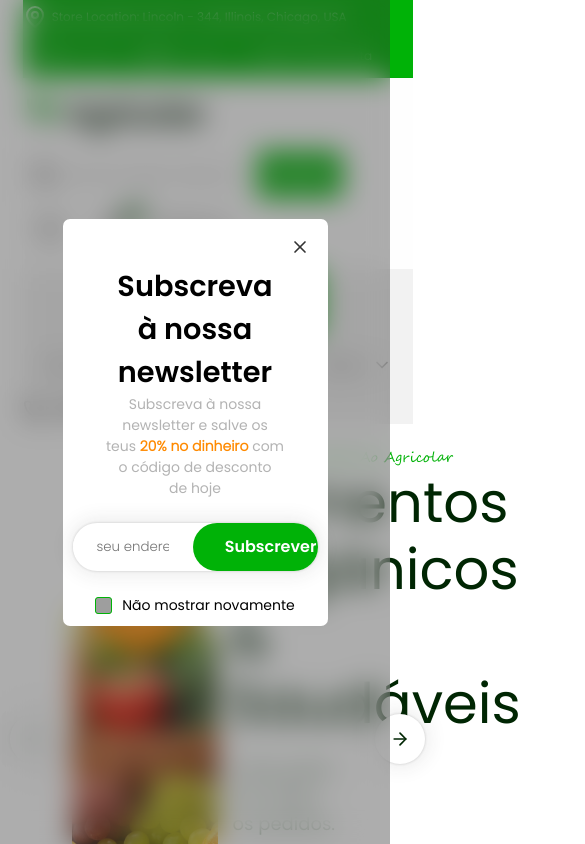
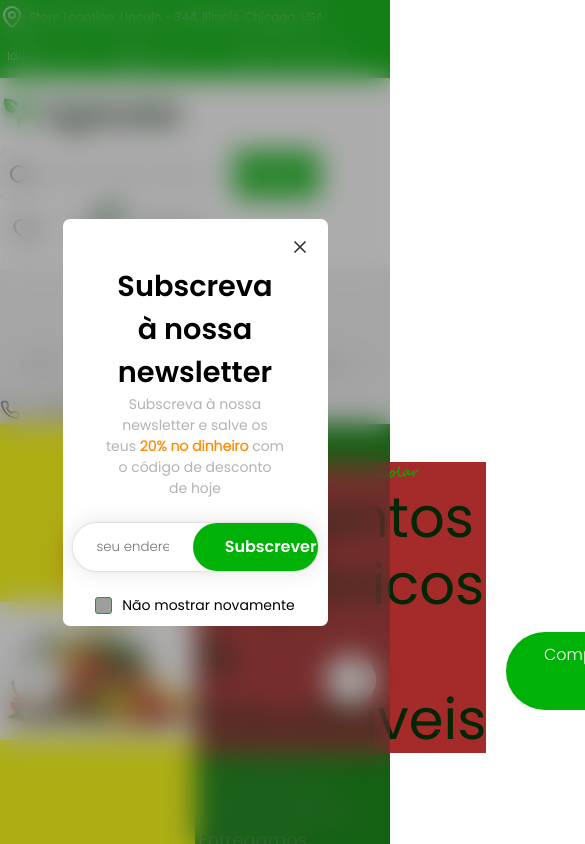
Before and after one commit to delciocapolo/agricolar, a React (Vite) app: page / in a window 390 px wide. Shown: the top 844 px of the page, 585 px wide, since content can reach past the window. Built offline with nearby package versions, Linux system fonts and the light colour scheme; grey boxes are pictures that could not be loaded.

Commit message:
having problems with the responsiveness or height of the parent element

```diff
--- a/src/App.tsx
+++ b/src/App.tsx
@@ -3,6 +3,7 @@ import Menu from "./components/Navigation/Menu";
 import Skeleton from "./components/Body/Skeleton";
 import imageExample from "./assets/products/Image.jpg"
 import Footer from "./components/Footer/Footer";
+import Header from "./components/Header/Header";
 // import { MenuCustom } from "./components/main-components/MenuToggle/MenuCustom";
 // import { IITemMenuCustom } from "./components/main-components/MenuToggle/interfaces/interfaces";
 
@@ -73,6 +74,7 @@ const App = () => {
   return (
     <Fragment>
       <Menu />
+      <Header />
       <Skeleton />
       <Footer />
     </Fragment>
--- a/src/components/Body/Skeleton.tsx
+++ b/src/components/Body/Skeleton.tsx
@@ -1,6 +1,5 @@
 
 import styled from "@emotion/styled";
-import Header from "../Header/Header";
 import BG from "../BG/BG";
 import { PaddingProvider } from "../contexts/padding";
 import Banners from "../main-components/Banners/Banners";
@@ -16,7 +15,6 @@ const Skeleton = () => {
     return (
         <PaddingProvider>
             <SkeletonContainer>
-                <Header />
                 <BG />
                 <Banners />
                 <FeaturedProducts />
--- a/src/components/Header/Arrow/Arrow.tsx
+++ b/src/components/Header/Arrow/Arrow.tsx
@@ -4,7 +4,7 @@ import { FC, MouseEvent } from "react";
 
 const ArrowContainer = styled['div']`
     position: absolute;
-    width: 99%;
+    width: 97%;
 
     justify-content: space-between;
     padding: 0.2rem 0.5rem;
--- a/src/components/Header/ComponentBase/ComponentBaseHeader.tsx
+++ b/src/components/Header/ComponentBase/ComponentBaseHeader.tsx
@@ -1,9 +1,34 @@
 import styled from "@emotion/styled";
+import { Container } from "../../Container/Container";
+
+const heightGeneral = 'calc(100vh - 350px)';
+
+export const ImageOFFContainer = styled(Container)`
+    min-height: 0;
+    height: ${heightGeneral};
+    padding: 0;
+    margin: auto;
+    background-color: red;
+    gap: 0;
+
+    background-color: brown;
+
+    justify-content: space-between;
+`;
+
+export const ImageContainer = styled['div']`
+    width: 50%;
+    height: ${heightGeneral};
+    padding: 0;
+    position: relative;
+    background-color: yellow;
+`;
 
 export const Image = styled['img']`
     width: 100%;
+    min-height: 275px;
     height: 100%;
-    object-fit: cover;
+    object-fit: contain;
 `;
 
 export const OFF = styled['div']`
@@ -14,8 +39,8 @@ export const OFF = styled['div']`
     background-color: var(--Warning);
 
     right: 30px;
-    top: 10%;
-    transform: rotate(20deg);
+    top: 18%;
+    // transform: rotate(20deg);
     padding-top: 0.7rem;
 
     gap: 0;
@@ -24,19 +49,6 @@ export const OFF = styled['div']`
     & > * {
         color: var(--White);
     }
-`;
-
-export const ImageOFFContainer = styled['div']`
-    width: 100%;
-    gap: 0.5rem;
-    justify-content: space-between;
-`;
-
-export const ImageContainer = styled['div']`
-    width: 50%;
-    height: 430px;
-    position: relative;
-    background-color: transparent;
 `;
 
 export const PorcentText = styled['h1']`
--- a/src/components/Header/Header.tsx
+++ b/src/components/Header/Header.tsx
@@ -18,15 +18,15 @@ import {
 const Header = () => {
     const { padding } = useContext(PaddingContext);
 
-    const HeaderContainer = styled(Box)`
-            position: relative;
-            width: 100%;
-            // min-height: 700px;
-            min-height: calc(100vh - 214px);
-            padding: ${padding};
-            background-color: var(--White);
-            flex-direction: column;
-        `;
+    const HeaderContainer = styled['div']`
+        width: 100%;
+        min-height: calc(100vh - 620px);
+
+        position: relative;
+        // background-color: var(--White);
+        background-color: purple;
+        flex-direction: column;
+    `;
 
     const [currentIndex, setCurrentIndex] = useState<number>(0);
 
@@ -66,6 +66,7 @@ const Header = () => {
                         <OFFText>off</OFFText>
                     </OFF>
                 </ImageContainer>
+
                 <Information />
             </ImageOFFContainer>
 
--- a/src/components/Header/Information/Information.tsx
+++ b/src/components/Header/Information/Information.tsx
@@ -1,20 +1,26 @@
 import styled from "@emotion/styled";
 import { MoveRight } from "lucide-react";
 
+const heightGeneral = 'calc(100vh - 350px)';
+
 const InformationContainer = styled['div']`
-    width: 46%;
+    width: 50%;
+    height: ${heightGeneral};
+
     flex-direction: column;
     align-items: flex-start;
     gap: 1.2rem;
-    // background-color: green;
+
+    background-color: green;
     // padding: 0.5rem;
 `;
 
 const Heading = styled['div']`
     flex-direction: column;
-    // justify-content: flex-start;
     align-items: flex-start;
     gap: 0;
+
+    background-color: brown;
 `;
 
 const HeadingWelcome = styled['h1']`
```
